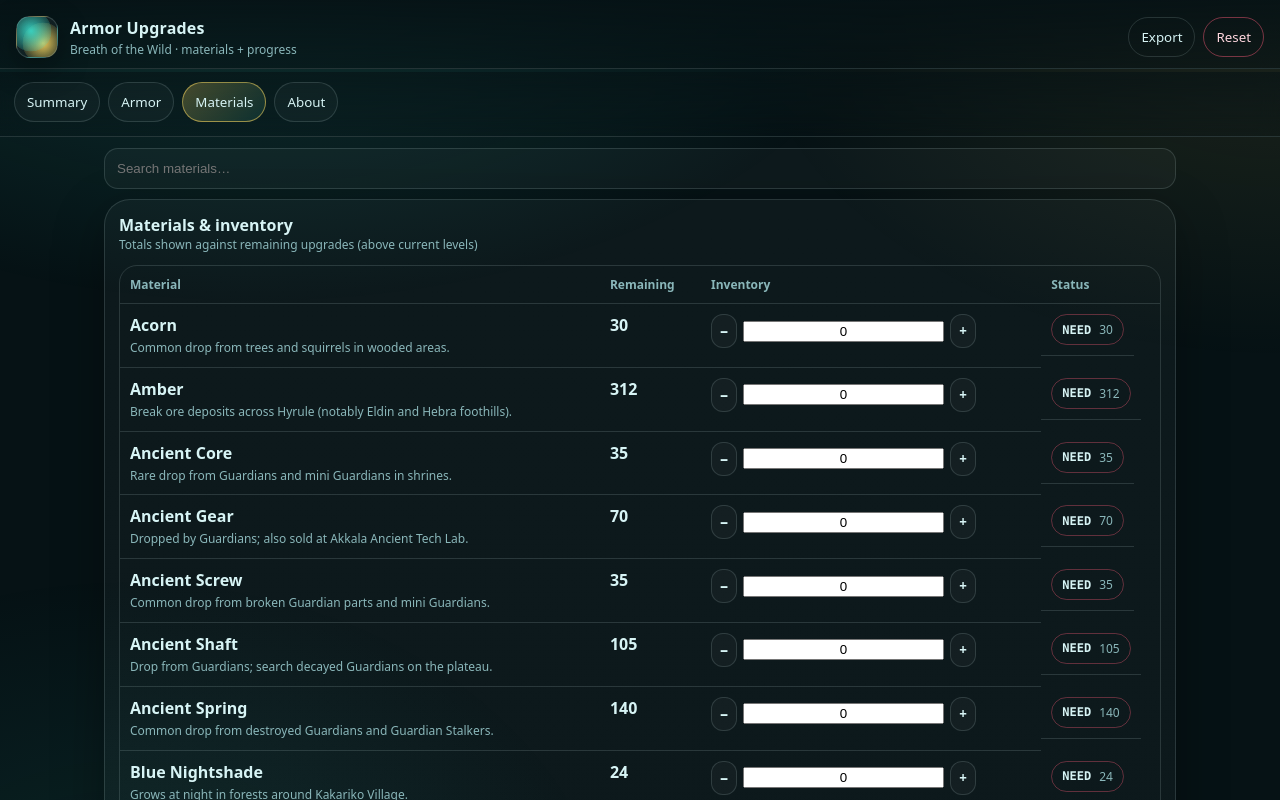
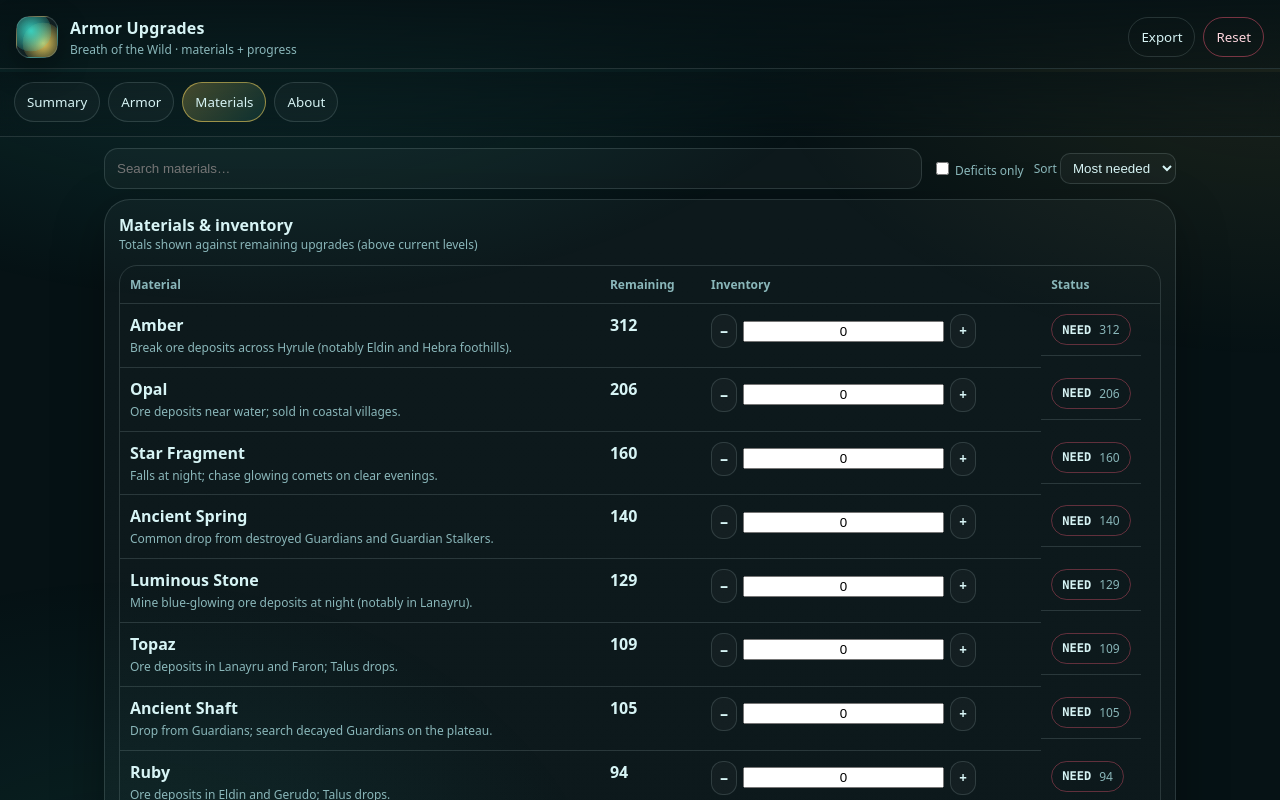
Before and after one commit to kabaka/botw-armor-tracker, a website with bundled scripts: page index.html in a window 1280 px wide. Both pictures are taken after a click on the tab "Materials". Shown: the top 800 px of the page. Built offline with nearby package versions, Linux system fonts and the light colour scheme.

Commit message:
feat: add material view controls

```diff
--- a/src/state.js
+++ b/src/state.js
@@ -5,6 +5,17 @@
 const DEFAULT_SOURCES_PATH = "./data/armor_sources.json";
 const DEFAULT_MATERIAL_SOURCES_PATH = "./data/material_sources.json";
 const DEFAULT_DATA_URL = null; // optional remote dataset override
+
+function defaultUIState(){
+  return {
+    openCats: [],
+    openPieces: [],
+    materials: {
+      deficitsOnly: false,
+      sort: "needed"
+    }
+  };
+}
 
 function resolveStorage(storage){
   if(storage) return storage;
@@ -48,7 +59,7 @@
     schemaVersion: 2,
     levels,
     inventory,
-    ui: { openCats: [], openPieces: [] },
+    ui: defaultUIState(),
     lastUpdated: new Date().toISOString()
   };
 }
@@ -76,11 +87,15 @@
       }
       levels[pid] = lvl;
     }
+    const uiDefaults = defaultUIState();
+    const nextUI = state.ui
+      ? { ...uiDefaults, ...state.ui, materials: { ...uiDefaults.materials, ...(state.ui.materials || {}) } }
+      : uiDefaults;
     return {
       schemaVersion: 2,
       levels,
       inventory: state.inventory || {},
-      ui: state.ui || { openCats: [], openPieces: [] },
+      ui: nextUI,
       lastUpdated: state.lastUpdated || new Date().toISOString()
     };
   }
@@ -94,9 +109,14 @@
   for(const m of data.materials){
     if(!(m.id in state.inventory)) state.inventory[m.id] = 0;
   }
-  state.ui ||= { openCats: [], openPieces: [] };
+  state.ui ||= defaultUIState();
   state.ui.openCats ||= [];
   state.ui.openPieces ||= [];
+  state.ui.materials ||= defaultUIState().materials;
+  if(!["needed", "alpha", "category"].includes(state.ui.materials.sort)){
+    state.ui.materials.sort = "needed";
+  }
+  state.ui.materials.deficitsOnly = Boolean(state.ui.materials.deficitsOnly);
 }
 
 function clampInt(v){
--- a/src/ui.js
+++ b/src/ui.js
@@ -8,6 +8,8 @@
 let SOURCES;
 let MATERIAL_SOURCES;
 let STORAGE;
+
+const MATERIALS_SORTS = ["needed", "alpha", "category"];
 
 function initUI({ data, state, sources, materialSources, storage }){
   DATA = data;
@@ -27,6 +29,16 @@
 
 function persistState(){
   saveState(STATE, getStorage());
+}
+
+function ensureMaterialsUIState(hasCategoryOption = false){
+  STATE.ui ||= {};
+  STATE.ui.materials ||= { deficitsOnly: false, sort: "needed" };
+  if(!MATERIALS_SORTS.includes(STATE.ui.materials.sort) || (!hasCategoryOption && STATE.ui.materials.sort === "category")){
+    STATE.ui.materials.sort = "needed";
+  }
+  STATE.ui.materials.deficitsOnly = Boolean(STATE.ui.materials.deficitsOnly);
+  return STATE.ui.materials;
 }
 
 function toast(msg){
@@ -413,11 +425,28 @@
 
 function renderMaterials(){
   const view = el("#view-materials");
-  const remainingReq = sumRemainingRequirements(DATA, STATE);
+  const hasCategoryOption = DATA.materials.some(m => !!m.category);
+  const matUI = ensureMaterialsUIState(hasCategoryOption);
 
   view.innerHTML = `
-    <div class="search">
+    <div class="materials-toolbar">
+      <div class="search" style="margin-bottom:0">
         <input id="matSearch" placeholder="Search materials…" />
+      </div>
+      <div class="mat-view-controls">
+        <label class="tiny muted mat-toggle">
+          <input type="checkbox" id="matDeficitsOnly" ${matUI.deficitsOnly ? "checked" : ""} />
+          Deficits only
+        </label>
+        <label class="tiny muted mat-sort">
+          Sort
+          <select id="matSort">
+            <option value="needed">Most needed</option>
+            <option value="alpha">A–Z</option>
+            ${hasCategoryOption ? `<option value="category">Category</option>` : ""}
+          </select>
+        </label>
+      </div>
     </div>
 
     <div class="card">
@@ -429,17 +458,59 @@
           <thead>
             <tr><th>Material</th><th>Remaining</th><th>Inventory</th><th>Status</th></tr>
           </thead>
-          <tbody>
-            ${DATA.materials.map(m=>{
+          <tbody></tbody>
+        </table>
+      </div>
+    </div>
+  `;
+
+  const tbl = el("#matTable");
+  const tbody = tbl.querySelector("tbody");
+  const search = el("#matSearch");
+  const deficitsToggle = el("#matDeficitsOnly");
+  const sortSelect = el("#matSort");
+
+  if(sortSelect){
+    const validSort = matUI.sort && Array.from(sortSelect.options).some(o => o.value === matUI.sort);
+    sortSelect.value = validSort ? matUI.sort : "needed";
+  }
+
+  function renderTable(){
+    const remainingReq = sumRemainingRequirements(DATA, STATE);
+    const settings = ensureMaterialsUIState(hasCategoryOption);
+    if(sortSelect && sortSelect.value !== settings.sort){
+      settings.sort = MATERIALS_SORTS.includes(sortSelect.value) ? sortSelect.value : "needed";
+    }
+    const q = search?.value.trim().toLowerCase() || "";
+
+    const rows = DATA.materials
+      .map(m => {
         const rem = Number(remainingReq.get(m.id) || 0);
         const inv = Number(STATE.inventory[m.id] || 0);
         const diff = inv - rem;
+        const needed = Math.max(0, rem - inv);
         const badge = diff >= 0
           ? `<span class="badge ok"><b>OK</b> <span>+${diff}</span></span>`
           : `<span class="badge bad"><b>NEED</b> <span>${-diff}</span></span>`;
         const acquisition = renderMaterialAcquisition(m);
-              return `
-                <tr data-mid="${m.id}" data-search="${escapeHtml((m.tags||[]).concat([m.name, acquisition.searchText]).join(" ").toLowerCase())}">
+        const searchText = (m.tags || []).concat([m.name, acquisition.searchText]).join(" ").toLowerCase();
+        return { m, rem, inv, needed, badge, acquisition, searchText };
+      })
+      .filter(({ needed, searchText }) => {
+        if(settings.deficitsOnly && needed <= 0) return false;
+        if(q && !searchText.includes(q)) return false;
+        return true;
+      })
+      .sort((a, b) => {
+        if(settings.sort === "alpha") return a.m.name.localeCompare(b.m.name);
+        if(settings.sort === "category"){
+          return (a.m.category || "").localeCompare(b.m.category || "") || a.m.name.localeCompare(b.m.name);
+        }
+        return b.needed - a.needed || a.m.name.localeCompare(b.m.name);
+      });
+
+    tbody.innerHTML = rows.map(({ m, rem, inv, badge, acquisition }) => `
+      <tr data-mid="${m.id}">
         <td class="mat-main">
           <div class="mat-row-top">
             <div class="mat-name"><b>${escapeHtml(m.name)}</b></div>
@@ -456,30 +527,11 @@
           ${renderInvStepper(m.id, inv)}
         </td>
         <td class="mat-status mat-status-desktop">${badge}</td>
-                </tr>`;
-            }).join("")}
-          </tbody>
-        </table>
-      </div>
-    </div>
-  `;
+      </tr>
+    `).join("");
+  }
 
-  const tbl = el("#matTable");
-
-  const updateRow = (mid)=>{
-    const tr = tbl.querySelector(`tr[data-mid='${cssEscape(mid)}']`);
-    if(!tr) return;
-    const remaining = Number(remainingReq.get(mid) || 0);
-    const have = Number(STATE.inventory[mid] || 0);
-    const diff = have - remaining;
-    tr.querySelectorAll(".badge").forEach(badge => {
-      badge.outerHTML = diff >= 0
-        ? `<span class=\"badge ok\"><b>OK</b> <span>+${diff}</span></span>`
-        : `<span class=\"badge bad\"><b>NEED</b> <span>${-diff}</span></span>`;
-    });
-    const remValue = tr.querySelector(".mat-col-value");
-    if(remValue) remValue.textContent = String(remaining);
-  };
+  renderTable();
 
   tbl.addEventListener("input", (e)=>{
     const t = e.target;
@@ -491,7 +543,7 @@
       STATE.inventory[mid] = v;
       persistState();
 
-      updateRow(mid);
+      renderTable();
       renderSummary();
     }
   });
@@ -511,17 +563,27 @@
     const input = tbl.querySelector(`input[data-kind='inv'][data-mid='${cssEscape(mid)}']`);
     if(input) input.value = String(next);
 
-    updateRow(mid);
+    renderTable();
     renderSummary();
   });
 
-  const search = el("#matSearch");
-  search.addEventListener("input", ()=>{
-    const q = search.value.trim().toLowerCase();
-    for(const tr of Array.from(tbl.querySelectorAll("tbody tr"))){
-      const hay = tr.dataset.search || "";
-      tr.style.display = (!q || hay.includes(q)) ? "" : "none";
-    }
+  search?.addEventListener("input", ()=>{
+    renderTable();
+  });
+
+  deficitsToggle?.addEventListener("change", ()=>{
+    const settings = ensureMaterialsUIState(hasCategoryOption);
+    settings.deficitsOnly = Boolean(deficitsToggle.checked);
+    persistState();
+    renderTable();
+  });
+
+  sortSelect?.addEventListener("change", ()=>{
+    const settings = ensureMaterialsUIState(hasCategoryOption);
+    settings.sort = MATERIALS_SORTS.includes(sortSelect.value) ? sortSelect.value : "needed";
+    sortSelect.value = settings.sort;
+    persistState();
+    renderTable();
   });
 }
 
--- a/styles.css
+++ b/styles.css
@@ -163,6 +163,24 @@
   outline:none;
 }
 .search input:focus{border-color:rgba(57,214,197,.7)}
+
+.materials-toolbar{
+  display:flex;
+  align-items:center;
+  gap:10px;
+  flex-wrap:wrap;
+  margin-bottom:10px;
+}
+.materials-toolbar .search{flex:1; min-width:200px; margin-bottom:0}
+.mat-view-controls{display:flex; align-items:center; gap:10px; flex-wrap:wrap; white-space:nowrap}
+.mat-view-controls select{
+  background:rgba(255,255,255,.03);
+  color:var(--text);
+  border:1px solid var(--line);
+  border-radius:10px;
+  padding:6px 8px;
+}
+.mat-view-controls input[type='checkbox']{accent-color:#39d6c5}
 
 .accordion{
   border:1px solid var(--line);
```
Also changed, not shown: tests/renderArmor.dom.test.js (+41 -0 lines), tests/state.test.js (+4 -4 lines). Lines whose indentation alone changed are shown as unchanged.
